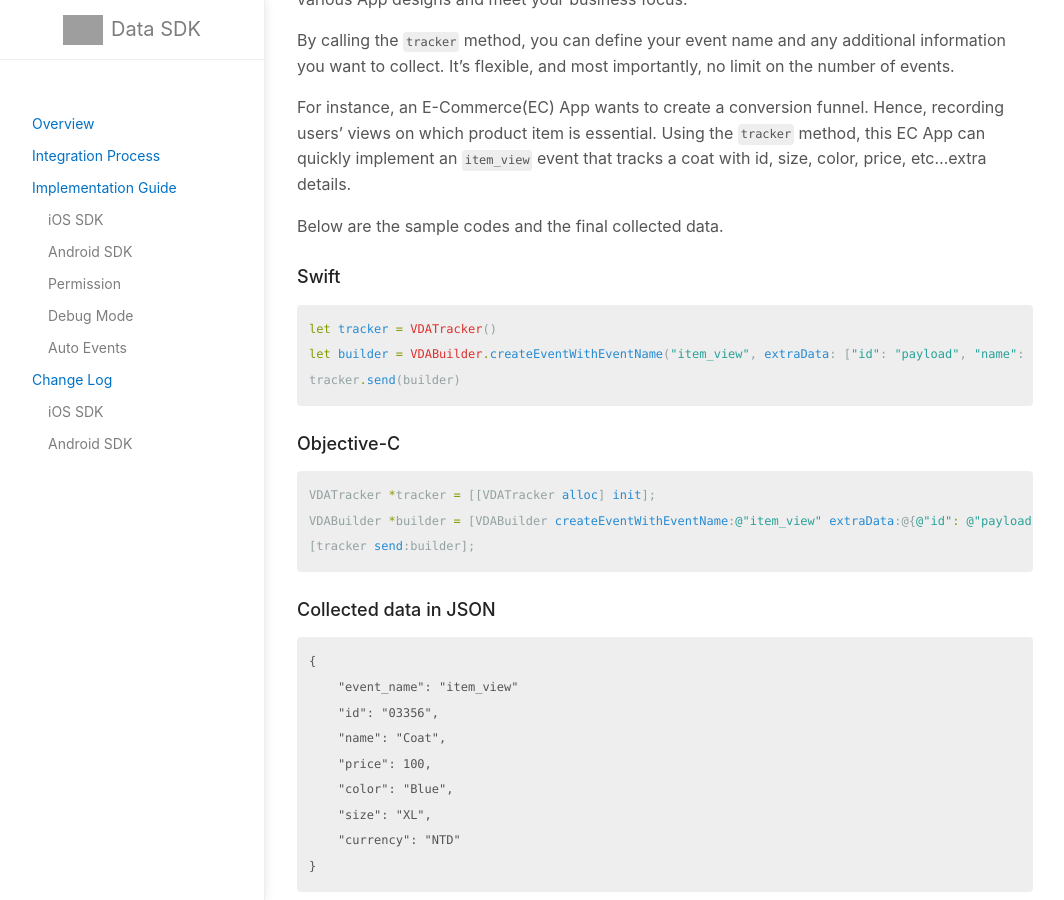
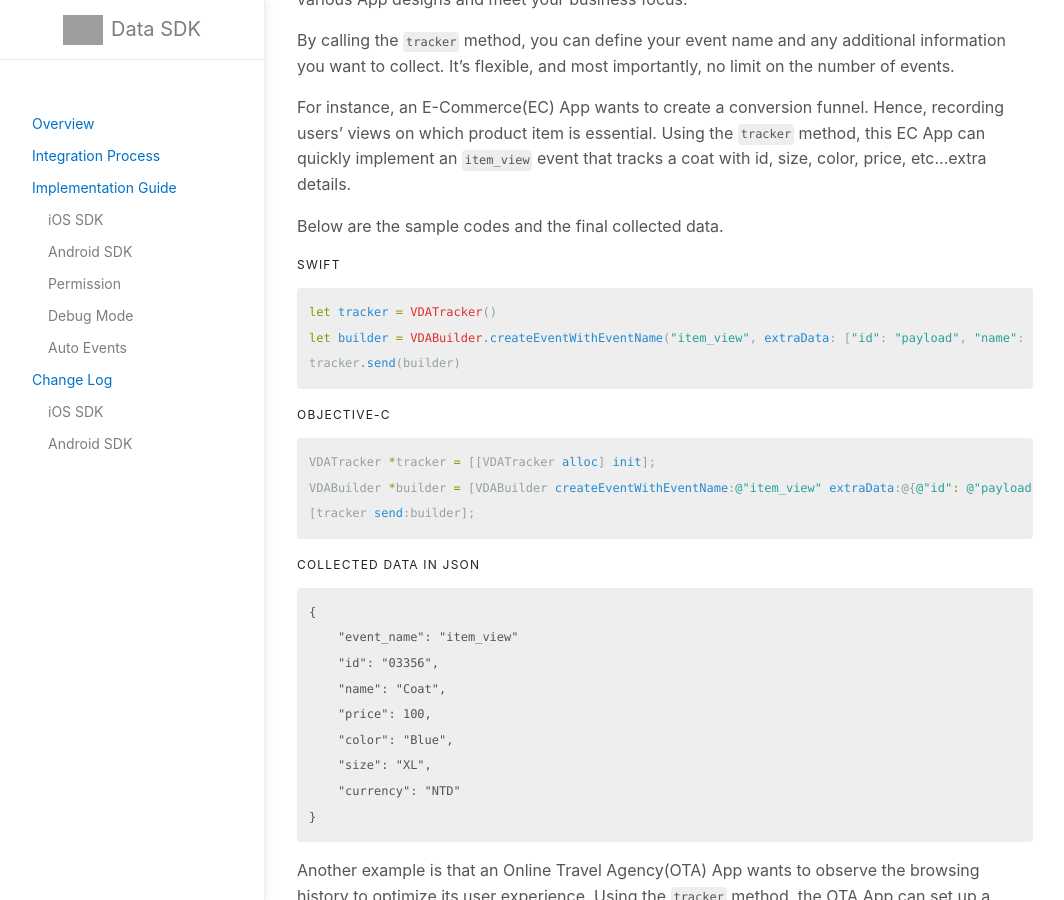
Before and after one commit to vpon-data/data-sdk, a Jekyll site: the page built from docs/iOS.md, in a window 1280 px wide and 900 px high, scrolled down 4392 px. Shown: the whole window, without its empty margins (107-1171 px from the left). Built offline with Jekyll 4.4.1, drawn with Linux system fonts in a browser that asks for light colours; grey boxes are pictures that could not be loaded.

Commit message:
Update iOS.md

````diff
--- a/docs/iOS.md
+++ b/docs/iOS.md
@@ -171,7 +171,7 @@ For instance, an E-Commerce(EC) App wants to create a conversion funnel. Hence,
 
 Below are the sample codes and the final collected data.
 
-### Swift
+#### Swift
 
 ```swift
 let tracker = VDATracker()
@@ -179,7 +179,7 @@ let builder = VDABuilder.createEventWithEventName("item_view", extraData: ["id":
 tracker.send(builder)
 ```
 
-### Objective-C
+#### Objective-C
 
 ```objc
 VDATracker *tracker = [[VDATracker alloc] init];
@@ -187,7 +187,7 @@ VDABuilder *builder = [VDABuilder createEventWithEventName:@"item_view" extraDat
 [tracker send:builder];
 ```
 
-### Collected data in JSON
+#### Collected data in JSON
 ```
 {
     "event_name": "item_view"
@@ -204,7 +204,7 @@ Another example is that an Online Travel Agency(OTA) App wants to observe the br
 
 Below are the sample codes and the collected data.
 
-### Swift
+#### Swift
 
 ```swift
 let tracker = VDATracker()
@@ -212,7 +212,7 @@ let builder = VDABuilder.createEventWithEventName("page_view", extraData: ["perv
 tracker.send(builder)
 ```
 
-### Objective-C
+#### Objective-C
 
 ```objc
 VDATracker *tracker = [[VDATracker alloc] init];
@@ -220,7 +220,7 @@ VDABuilder *builder = [VDABuilder createEventWithEventName:@"page_view" extraDat
 [tracker send:builder];
 ```
 
-### Collected data in JSON
+#### Collected data in JSON
 ```
 {
     "event_name": "page_view"
````
